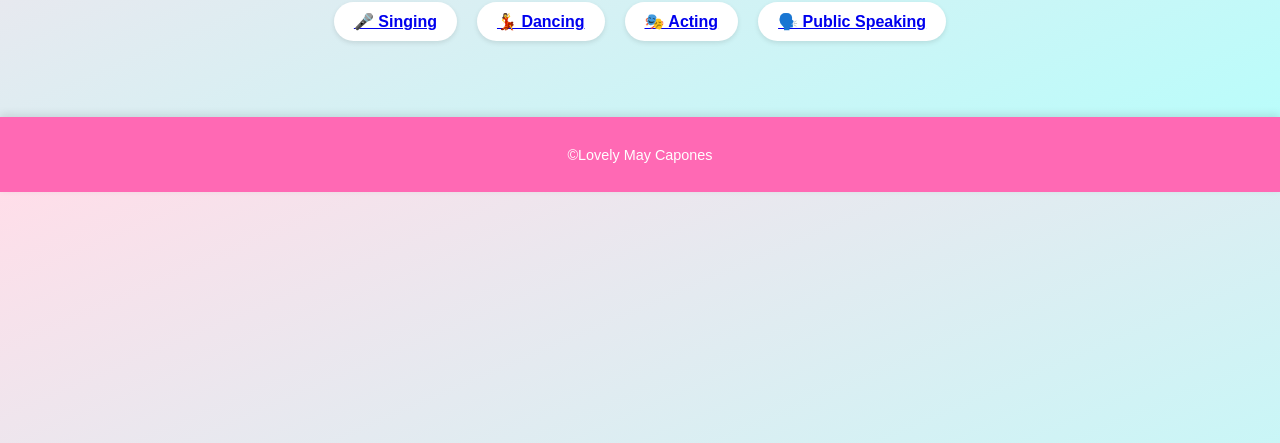
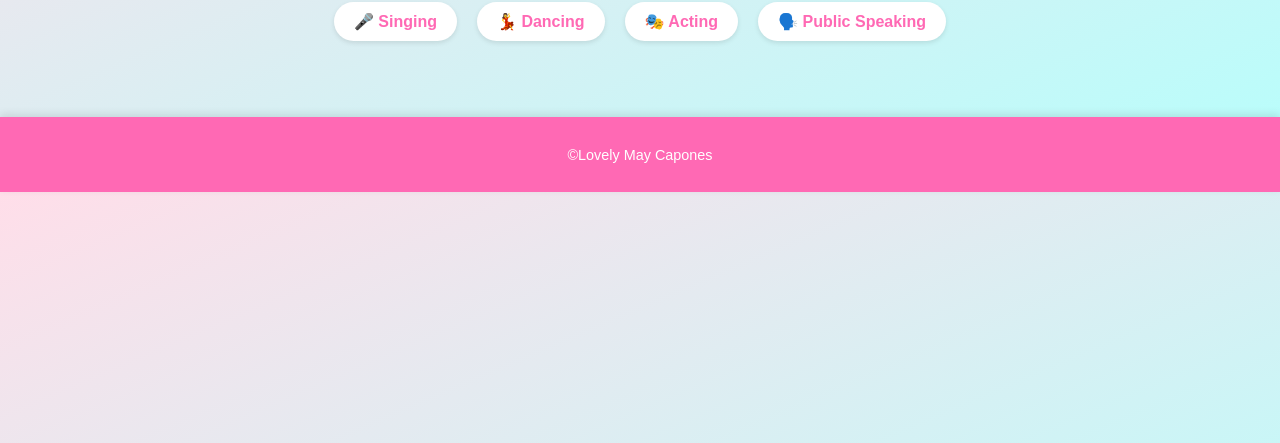
Before and after one commit to lovelycapones/lovelymay, a plain HTML site: page skills.html in a window 1280 px wide. Shown: the part 357-800 px from the top of the page. Drawn offline with Linux system fonts and the light colour scheme.

Commit message:
Update skills.html

```diff
--- a/skills.html
+++ b/skills.html
@@ -23,10 +23,10 @@
   <section class="section">
     <h2>Skills & Talents</h2>
     <ul class="skills-list">
-      <li><a href="4ff5a6f5b8a9f6b0113d63aaafbdd86d.jpg"> 🎤 Singing</a></li>
-      <li><a href="4ff5a6f5b8a9f6b0113d63aaafbdd86d.jpg">💃 Dancing</a></li>
-      <li><a href="30f0e2b0f2c68b1bac71028dfff5d1fb.jpg">🎭 Acting</a></li>
-      <li><a href="0d9da5a08e83d72a2d98c982cf1e4117.jpg"> 🗣️ Public Speaking</a></li>
+      <li> 🎤 Singing</li>
+      <li>💃 Dancing</li>
+      <li>🎭 Acting</li>
+      <li> 🗣️ Public Speaking</li>
     </ul>
   </section>
 
```
